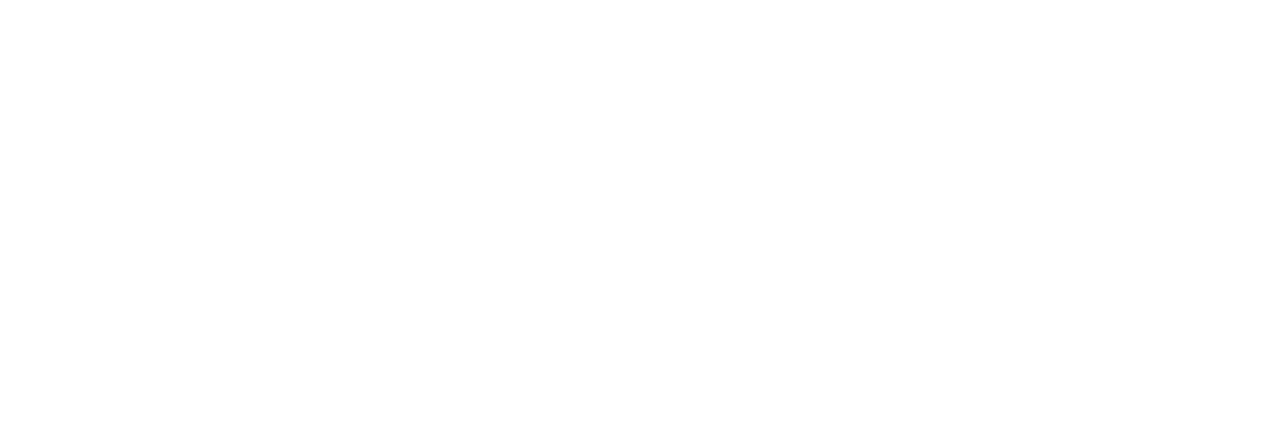
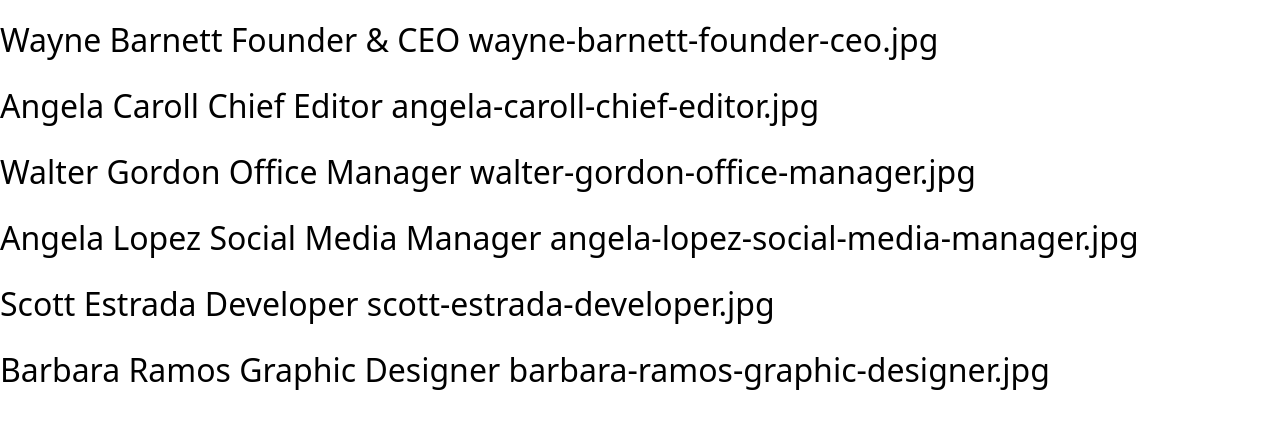
Before and after one commit to GrPaladino/js-our-team, a plain HTML site: page index.html in a window 1280 px wide. Drawn offline with nearby package versions, Linux system fonts and the light colour scheme.

Commit message:
Feat: add string elemento to DOM

```diff
--- a/Js/team.js
+++ b/Js/team.js
@@ -1,3 +1,7 @@
+// # DOM ELEMENTS
+const teamContainer = document.getElementById("team");
+
+// # ARRAY
 const team = [
   {
     name: "Wayne Barnett",
@@ -31,9 +35,16 @@ const team = [
   },
 ];
 
-for (const member of team) {
+// # CICLO PER ESTRARRE INFO DA ARRAY
+let member = "";
+for (let member of team) {
   const name = member.name;
   const role = member.role;
   const image = member.image;
-  console.log(name, role, image);
+  console.log("Nome: " + name, "Ruolo: " + role, "Immagine: " + image);
+
+  member = `<div class="card">${name}  ${role}  ${image}</div>`;
+  teamContainer.innerHTML += member;
 }
+
+console.log(teamContainer);
--- a/css/style.css
+++ b/css/style.css
@@ -0,0 +1,8 @@
+.card {
+  /* width: 200px; */
+  min-height: 50px;
+  color: black;
+  font-size: 2rem;
+  margin-top: 1rem;
+  border: 0;
+}
--- a/index.html
+++ b/index.html
@@ -25,6 +25,8 @@
     <script type="text/javascript" src="./Js/team.js" defer></script>
   </head>
   <body>
+    <div class="team" id="team"></div>
+
     <!-- Link Bootstrap JS -->
     <script
       src="https://cdn.jsdelivr.net/npm/bootstrap@5.3.2/dist/js/bootstrap.bundle.min.js"
```
